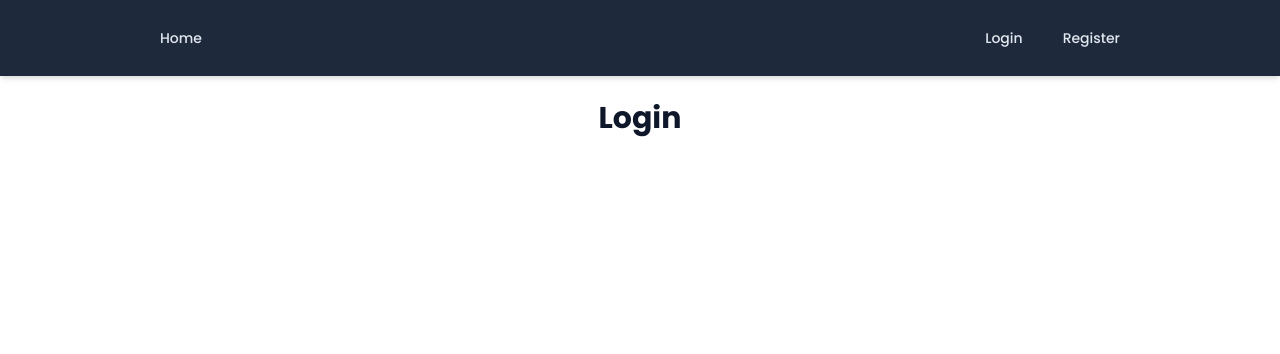
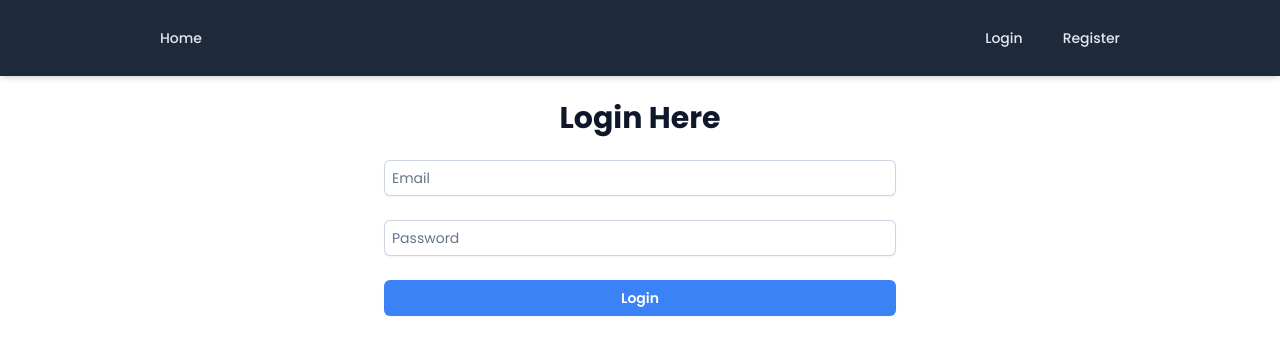
Before and after one commit to ha165/AI-HMIS, a React (Vite) app in the folder react-app/: page /login in a window 1280 px wide. Shown: the top 354 px of the page. Built offline with nearby package versions, Linux system fonts and the light colour scheme.

Commit message:
new updates

```diff
--- a/react-app/src/App.jsx
+++ b/react-app/src/App.jsx
@@ -4,7 +4,10 @@ import Home from "./Pages/Home";
 import "./App.css";
 import Register from "./Pages/Auth/Register";
 import Login from "./Pages/Auth/Login";
+import { useContext } from "react";
+import { AppContext } from "./Context/AppContext";
 export default function App() {
+  const {user} = useContext(AppContext);
   return (
     <BrowserRouter>
       <Routes>
@@ -12,8 +15,8 @@ export default function App() {
           <Route index element={<Home />} />
 
 
-          <Route path ="/register" element={<Register />} />
-          <Route path ="/login" element={<Login />} />
+          <Route path ="/register" element={user ? <Home /> : <Register />} />
+          <Route path ="/login" element={user ? <Home /> : <Login />} />
         </Route>
       </Routes>
     </BrowserRouter>
--- /dev/null
+++ b/react-app/src/Context/AppContext.jsx
@@ -0,0 +1,30 @@
+import { createContext, useState, useEffect } from "react";
+
+export const AppContext = createContext({});
+
+export default function AppProvider({ children }) {
+  const [token, setToken] = useState(localStorage.getItem("token"));
+  const [user, setUser] = useState(null);
+
+  async function getUser() {
+    const res = await fetch("api/user", {
+      headers: {
+        Authorization: `Bearer ${token}`,
+      },
+    });
+    const data = await res.json();
+    if (res.ok){
+      setUser(data);
+    }
+  }
+  useEffect(() => {
+    if (token) {
+      getUser();
+    }
+  }, [token]);
+  return (
+    <AppContext.Provider value={{ token, setToken, user,setUser}}>
+      {children}
+    </AppContext.Provider>
+  );
+}
--- a/react-app/src/Pages/Auth/Login.jsx
+++ b/react-app/src/Pages/Auth/Login.jsx
@@ -1,7 +1,75 @@
+import { useNavigate } from "react-router-dom";
+import { useState, useContext } from "react";
+import { ToastContainer, toast } from "react-toastify";
+import "react-toastify/dist/ReactToastify.css";
+import { AppContext } from "../../Context/AppContext";
 export default function Login() {
-    return (
+  const { setToken } = useContext(AppContext);
+  const navigate = useNavigate();
+  const [formdata, setFormData] = useState({
+    email: "",
+    password: "",
+  });
+
+  const [errors, setErrors] = useState({});
+
+  async function handleLogin(e) {
+    e.preventDefault();
+    try {
+      const res = await fetch("api/login", {
+        method: "POST",
+        body: JSON.stringify(formdata),
+      });
+
+      if (!res.ok) throw new Error("Network response was not ok");
+
+      const data = await res.json();
+      if (data.errors) {
+        setErrors(data.errors);
+        toast.error("Login Failed");
+      } else {
+        localStorage.setItem("token", data.token);
+        setToken(data.token);
+        toast.success("Login Successful");
+        navigate("/");
+      }
+    } catch (error) {
+      toast.error("Something went wrong, please try again!");
+      console.error(error);
+    }
+  }
+
+  return (
+    <div>
+      <h1 className="title">Login Here</h1>
+      <form onSubmit={handleLogin} className="w-1/2 mx-auto space-y-6">
         <div>
-            <h1 className="title">Login</h1>
+          <input
+            type="text"
+            placeholder="Email"
+            value={formdata.email}
+            onChange={(e) =>
+              setFormData({ ...formdata, email: e.target.value })
+            }
+          />
+          {errors.email && <span className="error">{errors.email[0]}</span>}
         </div>
-    );
+        <div>
+          <input
+            type="password"
+            placeholder="Password"
+            value={formdata.password}
+            onChange={(e) =>
+              setFormData({ ...formdata, password: e.target.value })
+            }
+          />
+          {errors.password && (
+            <span className="error">{errors.password[0]}</span>
+          )}
+        </div>
+        <button className="primary-btn">Login</button>
+      </form>
+      <ToastContainer />
+    </div>
+  );
 }
--- a/react-app/src/Pages/Auth/Register.jsx
+++ b/react-app/src/Pages/Auth/Register.jsx
@@ -1,10 +1,10 @@
-import { useNavigate} from "react-router-dom";
-import { useState, useContext} from "react";
-import {ToastContainer,toast} from 'react-toastify';
-import 'react-toastify/dist/ReactToastify.css';
-import { AppContext } from "../Context/AppContext";
+import { useNavigate } from "react-router-dom";
+import { useState, useContext } from "react";
+import { ToastContainer, toast } from "react-toastify";
+import "react-toastify/dist/ReactToastify.css";
+import { AppContext } from "../../Context/AppContext";
 export default function Register() {
-  const {setToken } = useContext(AppContext)
+  const { setToken } = useContext(AppContext);
   const navigate = useNavigate();
   const [formdata, setFormData] = useState({
     name: "",
@@ -32,6 +32,7 @@ export default function Register() {
         toast.error("Registration Failed");
       } else {
         localStorage.setItem("token", data.token);
+        setToken(data.token);
         toast.success("You Can Now Login");
         navigate("/login");
       }
--- a/react-app/src/Pages/Context/AppContext.jsx
+++ /dev/null
@@ -1,12 +0,0 @@
-import { createContext, useState} from "react";
-
-export const AppContext = createContext();
-
-export default function AppProvider(children) {
-    const [token, setToken] = useState(localStorage.getItem("token"));
-    return (
-        <AppContext.Provider value={{token,setToken}}>
-            {children}
-        </AppContext.Provider>
-    )
-}
--- a/react-app/src/Pages/Layout.jsx
+++ b/react-app/src/Pages/Layout.jsx
@@ -1,20 +1,72 @@
-import { Link, Outlet} from "react-router-dom";
+import { useContext } from "react";
+import { Link, Outlet, useNavigate } from "react-router-dom";
+import { AppContext } from "../Context/AppContext";
+import { ToastContainer, toast } from "react-toastify";
+import "react-toastify/dist/ReactToastify.css";
 
 export default function Layout() {
+  const { user, token, setToken, setUser } = useContext(AppContext);
+  const navigate = useNavigate();
+
+  async function handleLogout(e) {
+    e.preventDefault();
+
+    try {
+      const res = await fetch("api/logout", {
+        method: "POST",
+        headers: {
+          Authorization: `Bearer ${token}`,
+        },
+      });
+      const data = await res.json();
+      console.log(data);
+
+      if (res.ok) {
+        localStorage.removeItem("token");
+        setToken(null);
+        setUser(null);
+        toast.success("Logout successful!");
+        navigate("/");
+      } else {
+        toast.error(data.message || "Logout failed!");
+      }
+    } catch (error) {
+      console.error(error);
+      toast.error("An error occurred during logout.");
+    }
+  }
+
   return (
     <>
       <header>
         <nav>
-            <Link to="/" className="nav-link">Home</Link>
+          <Link to="/" className="nav-link">
+            Home
+          </Link>
+          {user ? (
+            <div className="flex items-center space-x-4">
+              <p className="text-slate-400 text-xs">Welcome Back {user.name}</p>
+              <form onSubmit={handleLogout}>
+                <button className="nav-link">Logout</button>
+              </form>
+            </div>
+          ) : (
             <div className="space-x-4">
-        <Link to="/login" className="nav-link">Login</Link>
-        <Link to="/register" className="nav-link">Register</Link>
+              <Link to="/login" className="nav-link">
+                Login
+              </Link>
+              <Link to="/register" className="nav-link">
+                Register
+              </Link>
             </div>
+          )}
         </nav>
       </header>
       <main>
         <Outlet />
       </main>
+      {/* Add ToastContainer */}
+      <ToastContainer />
     </>
   );
 }
--- a/react-app/src/main.jsx
+++ b/react-app/src/main.jsx
@@ -1,7 +1,10 @@
 import { createRoot } from 'react-dom/client'
 import App from './App.jsx'
+import AppProvider from './Context/AppContext.jsx'
 
 createRoot(document.getElementById('root')).
 render(
-    <App />
+    <AppProvider>
+      <App />
+    </AppProvider>
 )
```
Also changed, not shown: 2 other files (tests, documents, lock files or other folders). Lines whose indentation alone changed are shown as unchanged.
